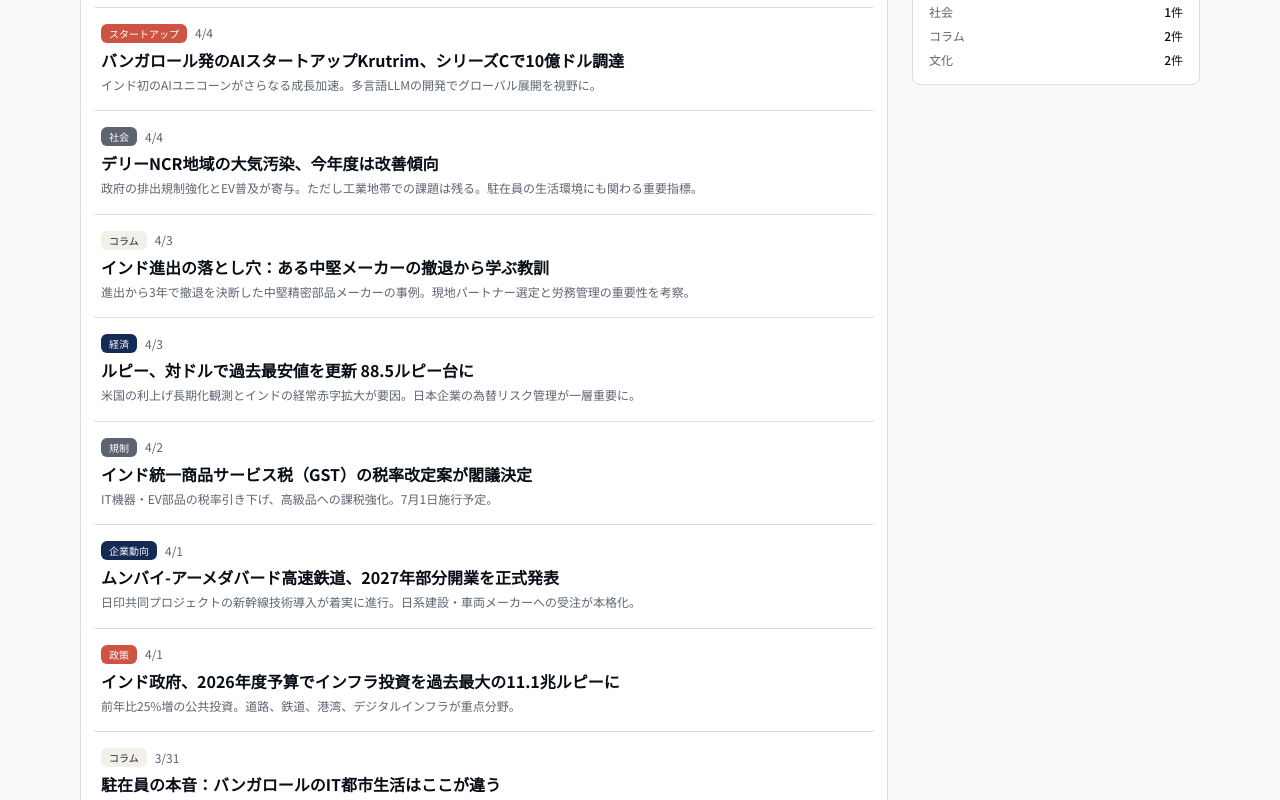
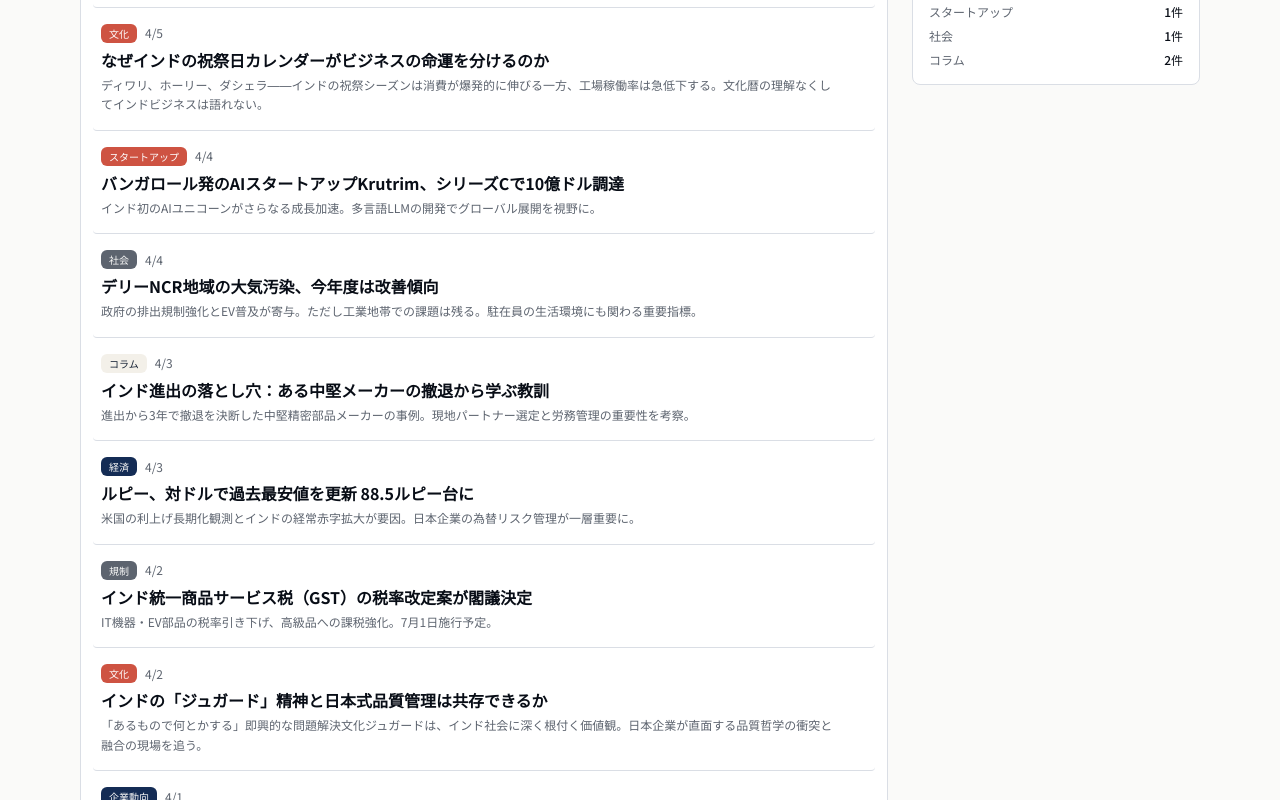
Before and after one commit to Marstronix218/india_business_dispatch, a Next.js app: page / in a window 1280 px wide. Shown: the part 820-1620 px from the top of the page. Built offline with nearby package versions, Linux system fonts and the light colour scheme.

Commit message:
fix: sort articles by date in descending order
Add sorting to 'filteredArticles' based on post date.

Co-authored-by: Noriaki Kishida <166908507+Marstronix218@users.noreply.github.com>

```diff
--- a/components/news-list.tsx
+++ b/components/news-list.tsx
@@ -32,6 +32,11 @@ export function NewsList() {
           a.summary.toLowerCase().includes(query)
       )
     }
+
+    // ソート：新しい日付から古い日付順
+    articles = articles.sort((a, b) => {
+      return new Date(b.date).getTime() - new Date(a.date).getTime()
+    })
 
     return articles
   }, [activeCategory, searchQuery])
```
